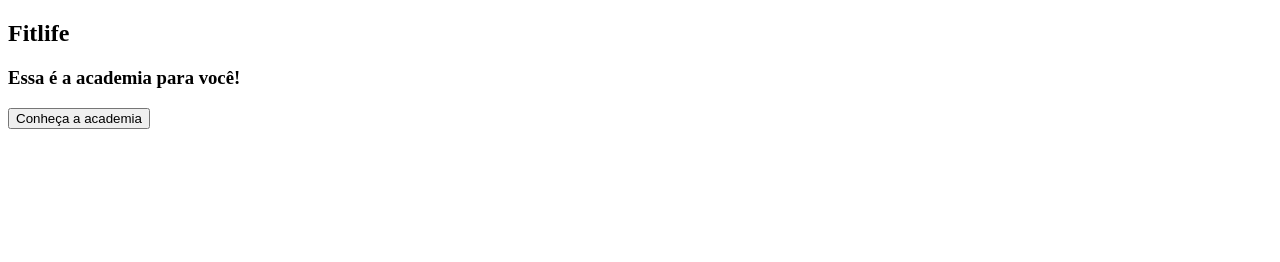
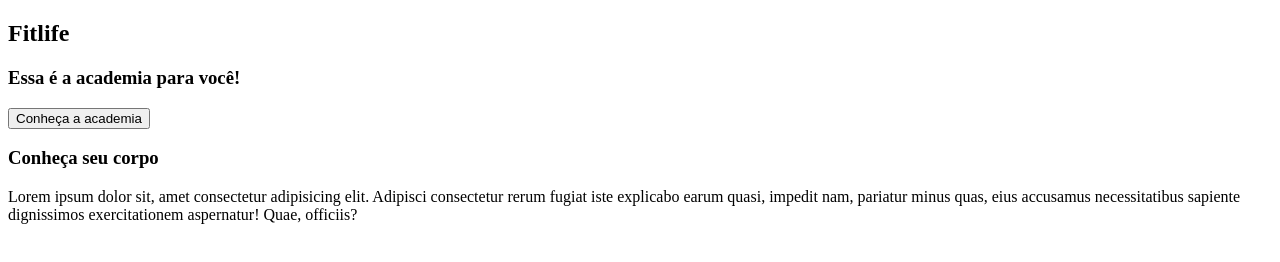
Before and after one commit to Ranieeery/Firstday, a plain HTML site: page index.html in a window 1280 px wide. Drawn offline with Linux system fonts and the light colour scheme.

Commit message:
feat: beneficios section

```diff
--- a/index.html
+++ b/index.html
@@ -13,6 +13,17 @@
         <h3>Essa é a academia para você!</h3>
         <button>Conheça a academia</button>
       </section>
+      <section id="beneficios">
+        <div>
+          <h3>Conheça seu corpo</h3>
+          <p>
+            Lorem ipsum dolor sit, amet consectetur adipisicing elit. Adipisci
+            consectetur rerum fugiat iste explicabo earum quasi, impedit nam,
+            pariatur minus quas, eius accusamus necessitatibus sapiente
+            dignissimos exercitationem aspernatur! Quae, officiis?
+          </p>
+        </div>
+      </section>
     </main>
   </body>
 </html>
```
